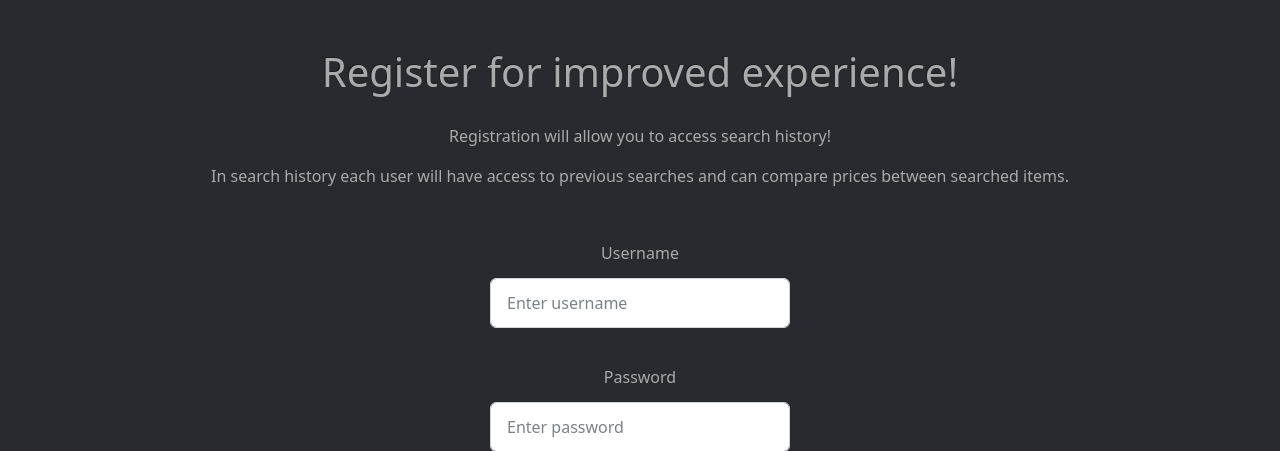
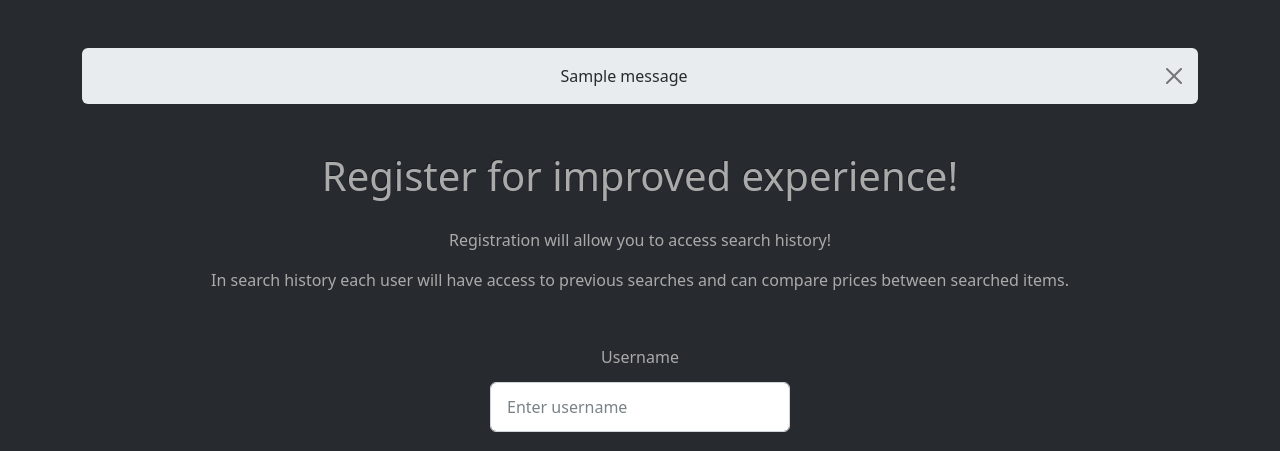
Before and after one commit to ldjokic0/CS50-Final-Project, a Flask app: page /register in a window 1280 px wide. Shown: the part 58-509 px from the top of the page. Run offline with Flask 2, Linux system fonts and the light colour scheme; one stand-in notice (Sample message) is shown; some libraries are stand-ins or nearby versions.

Commit message:
Adds flash messages to all pages and adds new page search_history

```diff
--- a/app.py
+++ b/app.py
@@ -63,6 +63,15 @@ def index():
         return render_template("home.html")
     else:
         return render_template("home.html")
+
+@app.route("/search_history", methods=["GET"])
+def search_history():
+
+    if "user" in session:
+        return render_template("search_history.html")
+
+    flash("You must be logged in to access search history.")
+    return redirect("/")
 
 @app.route("/register", methods=["GET", "POST"])
 def register():
@@ -159,4 +168,5 @@ def logout():
         return redirect("/")
 
     # If the user is not loged in, redirect to current page
+    flash("You are not logged in.")
     return redirect(request.referrer)
--- a/templates/home.html
+++ b/templates/home.html
@@ -6,7 +6,7 @@
 
 {% block main %}
   {% for message in get_flashed_messages() %}
-    <div class="alert alert-dismissible alert-light center-narrow mb-5">
+    <div class="alert alert-dismissible alert-light mb-5">
       <button type="button" class="btn-close" data-bs-dismiss="alert"></button>
       {{ message }}
     </div>
--- a/templates/login.html
+++ b/templates/login.html
@@ -6,7 +6,7 @@
 
 {% block main %}
   {% for message in get_flashed_messages() %}
-  <div class="alert alert-dismissible alert-light center-narrow mb-5">
+  <div class="alert alert-dismissible alert-light mb-5">
     <button type="button" class="btn-close" data-bs-dismiss="alert"></button>
     {{ message }}
   </div>
--- a/templates/register.html
+++ b/templates/register.html
@@ -5,6 +5,13 @@
 {% block title %} Register {% endblock %}
 
 {% block main %}
+  {% for message in get_flashed_messages() %}
+  <div class="alert alert-dismissible alert-light mb-5">
+    <button type="button" class="btn-close" data-bs-dismiss="alert"></button>
+    {{ message }}
+  </div>
+  {% endfor %}
+
 <h1>Register for improved experience!</h1>
 <p style ="padding-top: 20px;">Registration will allow you to access search history!</p>
 <p>In search history each user will have access to previous searches and can compare prices between searched items.</p>
```
Also changed, not shown: templates/search_history.html (added, +19 -0 lines).
